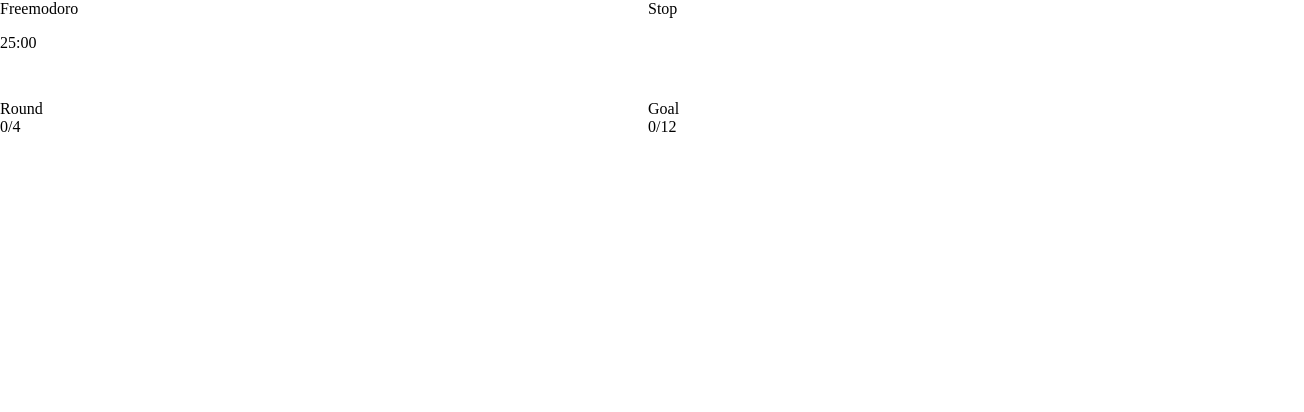
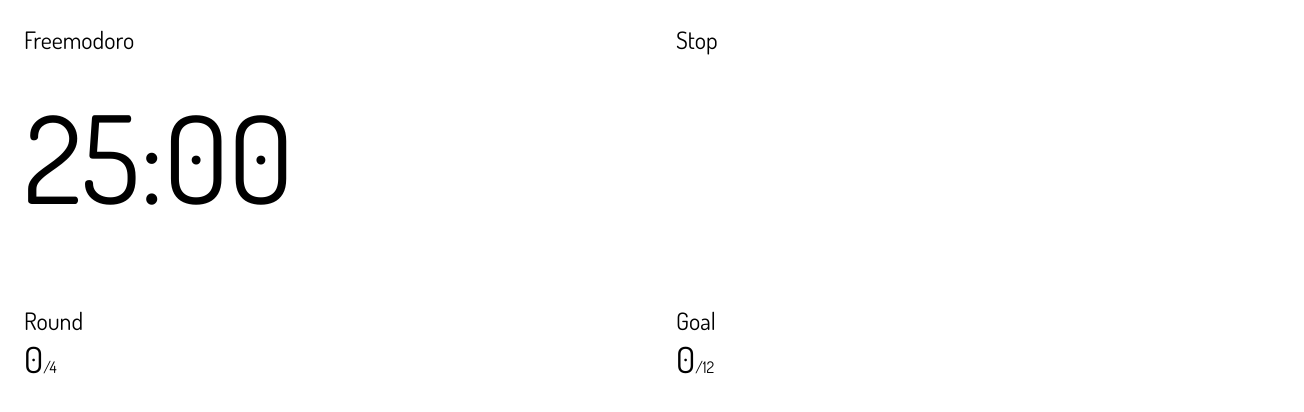
Before and after one commit to jaredblumer/freemodoro, a React (Create React App) app: page / in a window 1280 px wide. Shown: the top 412 px of the page, 1304 px wide, since content can reach past the window. Built offline with nearby package versions, Linux system fonts and the light colour scheme.

Commit message:
Add font styling

```diff
--- a/public/index.html
+++ b/public/index.html
@@ -2,7 +2,10 @@
 <html lang="en">
   <head>
     <meta charset="utf-8" />
-    <link rel="icon" href="%PUBLIC_URL%/favicon.ico" />
+    <link
+      href="https://fonts.googleapis.com/css?family=Dosis&display=swap"
+      rel="stylesheet"
+    />
     <meta name="viewport" content="width=device-width, initial-scale=1" />
     <meta name="theme-color" content="#000000" />
     <meta name="description" content="Freemodoro Pomodoro Timer" />
--- a/src/App.css
+++ b/src/App.css
@@ -1,5 +1,7 @@
 html,
 body {
+  font-family: "Dosis", sans-serif;
+  font-size: 24px;
   margin: 0;
   padding: 0;
   border: none;
@@ -10,10 +12,21 @@ body {
   grid-template-columns: repeat(12, 1fr);
   grid-column-gap: 1em;
   grid-row-gap: 1em;
+  height: 100%;
+  margin: 1em;
+  width: 100%;
 }
 
 .dial {
   grid-column-start: span 12;
+}
+
+.footer-data-current {
+  font-size: 1.5em;
+}
+
+.footer-data-goal {
+  font-size: 0.667em;
 }
 
 .goal {
@@ -43,3 +56,7 @@ body {
 .timer {
   grid-column-start: span 12;
 }
+
+.timer span {
+  font-size: 5.063em;
+}
--- a/src/App.js
+++ b/src/App.js
@@ -6,20 +6,22 @@ function App() {
     <div className="App">
       <div className="name">Freemodoro</div>
       <div className="stop">Stop</div>
-      <div className="timer">25:00</div>
+      <div className="timer">
+        <span>25:00</span>
+      </div>
       <div className="dial"></div>
       <div className="start"></div>
       <div className="round">
         <div className="round-title">Round</div>
         <div className="round-data">
-          <span className="footer-data-curent">0</span>
+          <span className="footer-data-current">0</span>
           <span className="footer-data-goal">/4</span>
         </div>
       </div>
       <div className="goal">
         <div className="goal-title">Goal</div>
         <div className="goal-data">
-          <span className="footer-data-curent">0</span>
+          <span className="footer-data-current">0</span>
           <span className="footer-data-goal">/12</span>
         </div>
       </div>
```
